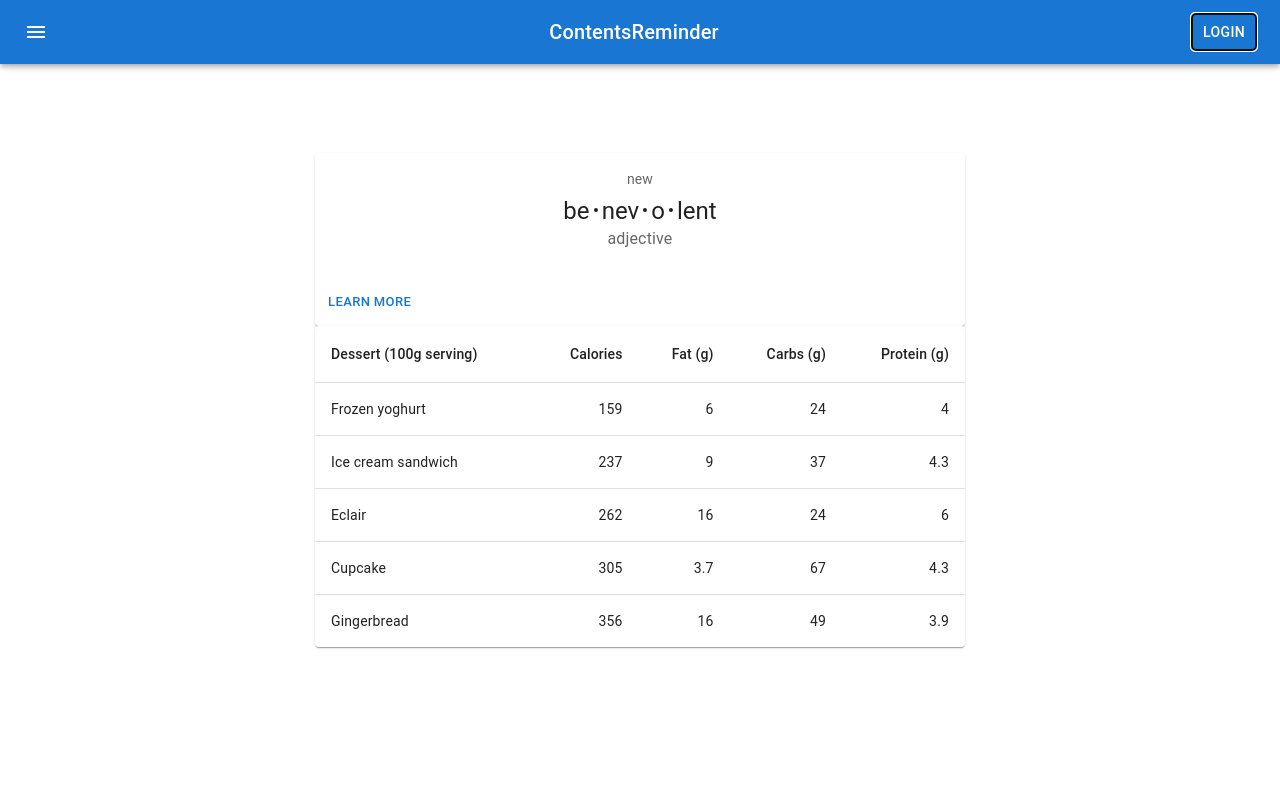
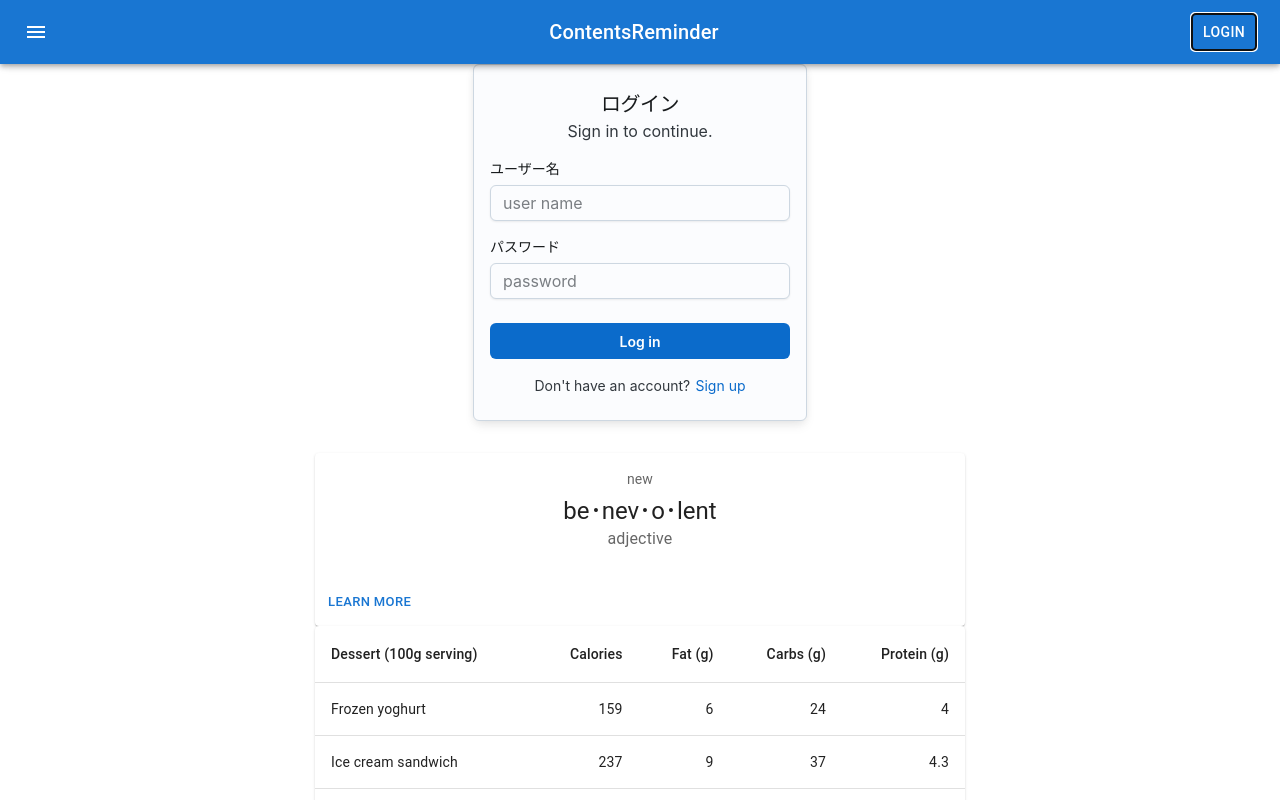
Before and after one commit to mitaka1303/ContentsReminder_frontEnd, a React (Vite) app: page / in a window 1280 px wide. Both pictures are taken after a click on the button "LOGIN". Shown: the top 800 px of the page. Built offline with nearby package versions, Linux system fonts and the light colour scheme.

Commit message:
add_login_form

```diff
--- a/package.json
+++ b/package.json
@@ -12,6 +12,7 @@
     "@emotion/react": "^11.10.6",
     "@emotion/styled": "^11.10.6",
     "@mui/icons-material": "^5.11.16",
+    "@mui/joy": "^5.0.0-alpha.76",
     "@mui/material": "^5.11.16",
     "react": "^18.2.0",
     "react-dom": "^18.2.0"
--- a/src/App.jsx
+++ b/src/App.jsx
@@ -7,11 +7,18 @@ import ButtonAppBar from './components/ButtonAppBar'
 import BasicTable from './components/BasicTable'
 import BasicCard from './components/BasicCard'
 function App() {
-  const [count, setCount] = useState(0)
-
+  const [ userData, setUserData ] = useState(["user", "password"]);
+  function changeUserData(i, text){
+    if(i==1){
+      console.log("change"+userData)
+      setUserData([text, userData[1]])
+    }else if(i==2){
+      setUserData([userData[0], text])
+    }
+  }
   return (
     <div>
-      <ButtonAppBar/>
+      <ButtonAppBar changeUserData={changeUserData}/>
       <BasicCard/>
       <BasicTable/>
     </div>
--- a/src/components/ButtonAppBar.jsx
+++ b/src/components/ButtonAppBar.jsx
@@ -6,8 +6,11 @@ import Typography from '@mui/material/Typography';
 import Button from '@mui/material/Button';
 import IconButton from '@mui/material/IconButton';
 import MenuIcon from '@mui/icons-material/Menu';
+import Login from './Login';
+import { useState } from 'react';
 
-export default function ButtonAppBar() {
+export default function ButtonAppBar(props) {
+  const [visibleLogin, setVisibleLogin] = useState(false);
   return (
     <Box sx={{ flexGrow: 1 }}>
       <AppBar position="fixed">
@@ -24,9 +27,10 @@ export default function ButtonAppBar() {
           <Typography variant="h6" component="div" sx={{ flexGrow: 1 }}>
             ContentsReminder
           </Typography>
-          <Button color="inherit">Login</Button>
+          <Button color="inherit" onClick={()=>setVisibleLogin(!visibleLogin)}>Login</Button>
         </Toolbar>
       </AppBar>
+      <Login visibleLogin={visibleLogin} changeUserData={props.changeUserData}/>
     </Box>
   );
 }
--- /dev/null
+++ b/src/components/Login.jsx
@@ -0,0 +1,76 @@
+import * as React from 'react';
+import { useState } from 'react';
+import { CssVarsProvider, useColorScheme } from '@mui/joy/styles';
+import Sheet from '@mui/joy/Sheet';
+import Typography from '@mui/joy/Typography';
+import FormControl from '@mui/joy/FormControl';
+import FormLabel from '@mui/joy/FormLabel';
+import Input from '@mui/joy/Input';
+import Button from '@mui/joy/Button';
+import Link from '@mui/joy/Link';
+
+
+
+export default function Login(props) {
+  const [ formData, setFormData ] = useState();
+  function changeFormData(e, i){
+    props.changeUserData(i, e)
+  }
+  if(props.visibleLogin&&props.visibleLogin!=null){
+  return (
+    <CssVarsProvider>
+        <Sheet
+          sx={{
+            width: 300,
+            mx: 'auto', // margin left & right
+            my: 4, // margin top & bottom
+            py: 3, // padding top & bottom
+            px: 2, // padding left & right
+            display: 'flex',
+            flexDirection: 'column',
+            gap: 2,
+            borderRadius: 'sm',
+            boxShadow: 'md',
+          }}
+          variant="outlined"
+        >
+          <div>
+            <Typography level="h4" component="h1">
+              <b>ログイン</b>
+            </Typography>
+            <Typography level="body2">Sign in to continue.</Typography>
+          </div>
+          <FormControl>
+            <FormLabel>ユーザー名</FormLabel>
+            <Input onChange={(e)=>changeFormData(e.target.value, 1)}
+              // html input attribute
+              name="email"
+              type="email"
+              placeholder="user name"
+            />
+          </FormControl>
+          <FormControl>
+            <FormLabel>パスワード</FormLabel>
+            <Input onChange={(e)=>changeFormData(e.target.value, 2)}
+              // html input attribute
+              name="password"
+              type="password"
+              placeholder="password"
+            />
+          </FormControl>
+
+          <Button sx={{ mt: 1 /* margin top */ }}>Log in</Button>
+          <Typography
+            endDecorator={<Link href="/sign-up">Sign up</Link>}
+            fontSize="sm"
+            sx={{ alignSelf: 'center' }}
+          >
+            Don&apos;t have an account?
+          </Typography>
+        </Sheet>
+    </CssVarsProvider>
+  );
+        }else{
+          return <div></div>
+        }
+}
```
Also changed, not shown: 1 other file (tests, documents, lock files or other folders).
